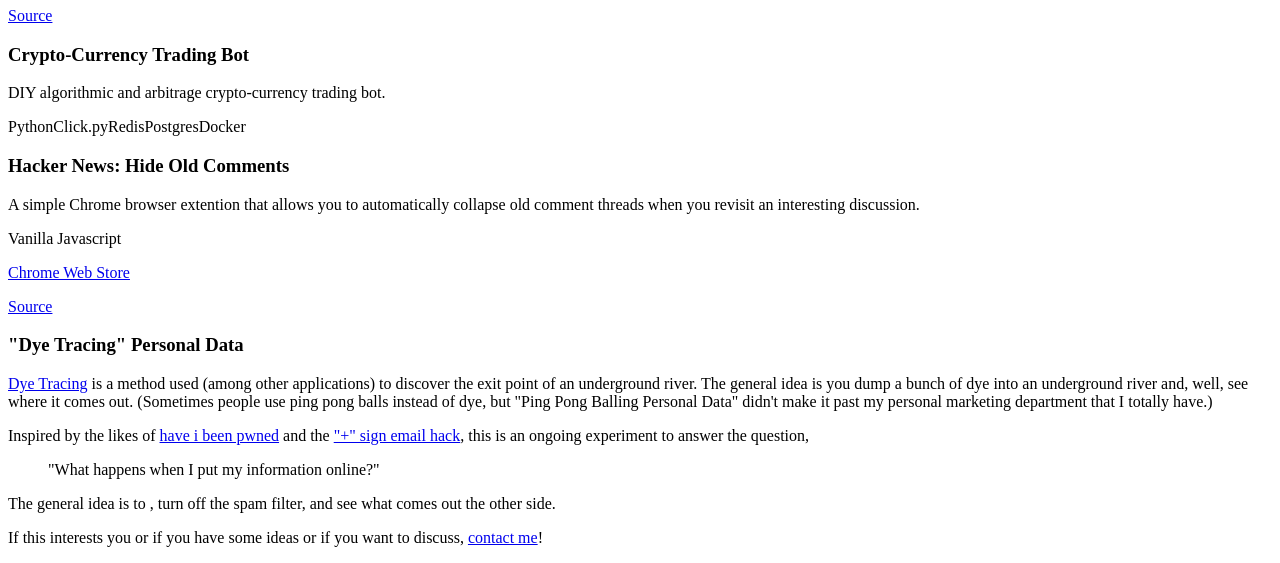
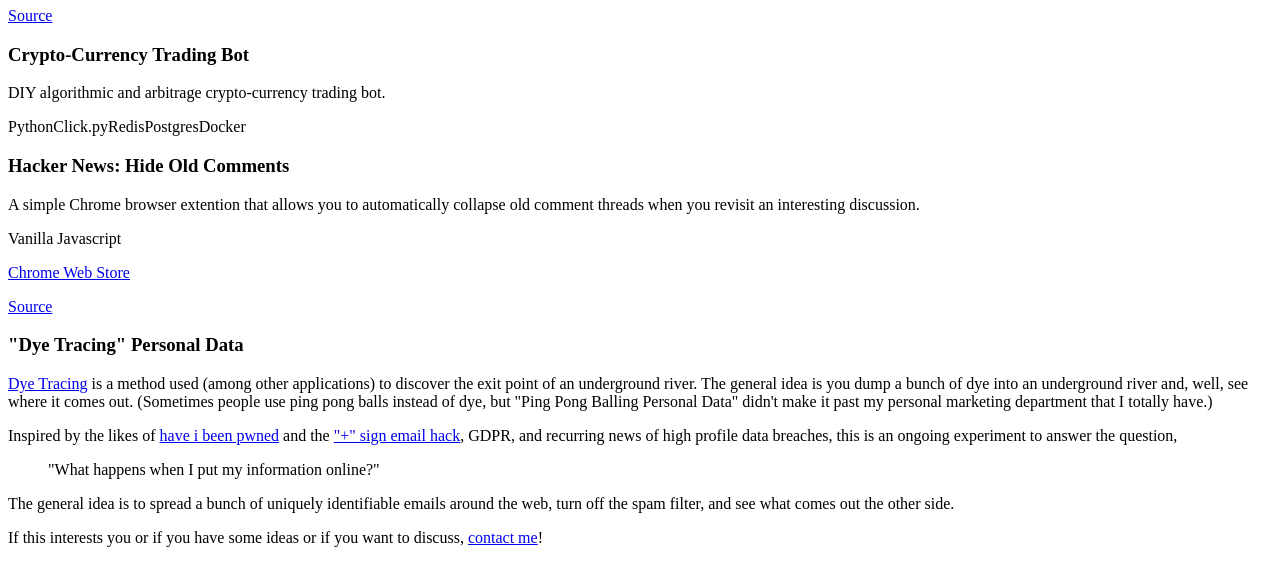
Before and after one commit to pnw/ptrck.io, a Gatsby site: page / in a window 1280 px wide. Shown: the part 1489-2052 px from the top of the page. Built offline with nearby package versions, Linux system fonts and the light colour scheme; Gatsby itself is replaced by a stand-in of ours.

Commit message:
Update project description

```diff
--- a/src/pages/index.js
+++ b/src/pages/index.js
@@ -171,14 +171,15 @@
                     Inspired by the likes of <a href="https://haveibeenpwned.com/">have i been pwned</a> and
                     the <a href="https://gmail.googleblog.com/2008/03/2-hidden-ways-to-get-more-from-your.html">
                     "+" sign email hack
-                </a>, this is an ongoing experiment to answer the question,
+                </a>, GDPR, and recurring news of high profile data breaches,
+                    this is an ongoing experiment to answer the question,
                 </p>
                 <blockquote>
                     "What happens when I put my information online?"
                 </blockquote>
                 <p>
-                    The general idea is to , turn off the spam filter,
-                    and see what comes out the other side.
+                    The general idea is to spread a bunch of uniquely identifiable emails around the web,
+                    turn off the spam filter, and see what comes out the other side.
                 </p>
                 <p>
                     If this interests you or if you have some ideas or if you want to
```
